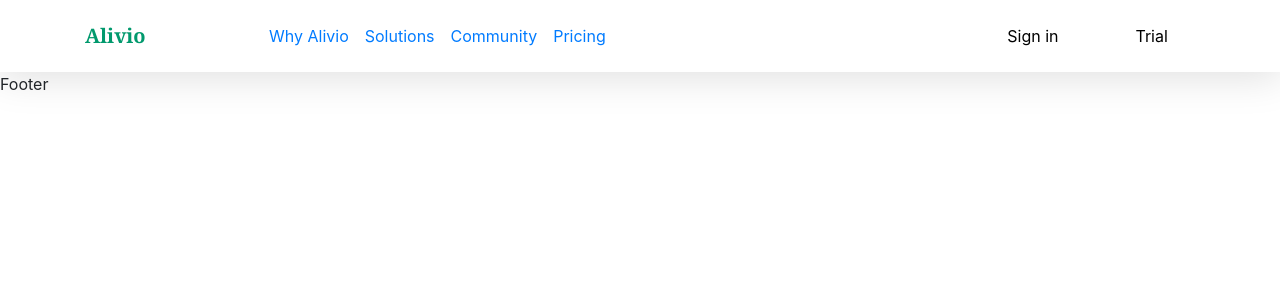
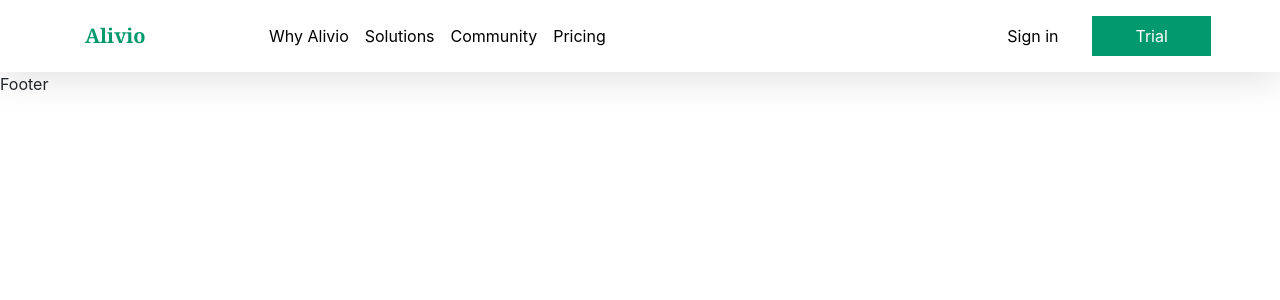
Before and after one commit to 404th/quadrade, a React (Create React App) app: page / in a window 1280 px wide. Shown: the top 300 px of the page. Built offline with nearby package versions, Linux system fonts and the light colour scheme.

Commit message:
Something

```diff
--- a/src/components/header/Header.css
+++ b/src/components/header/Header.css
@@ -9,6 +9,7 @@ header .nav {
   background-color: transparent;
 }
 
+/* BRAND */
 .navbar_brand_logo span {
   color: #01996D;
   font-weight: bold;
@@ -21,6 +22,17 @@ header .nav {
   flex-wrap: wrap !important;
 }
 
+/* NAVIGATION BUTTONS */
+.navigation_button_li a {
+  text-decoration: none !important;
+  color: black;
+}
+
+.navigation_button_li a:before {
+  content: '';
+}
+
+/* FORM BUTTONS */
 .navbar_forma_item {
   width: 50%;
   height: 100%;
@@ -32,3 +44,12 @@ header .nav {
   align-items: center;
   color: black;
 }
+
+.navbar_forma_item:nth-child(1) a {
+  color: black;
+}
+
+.navbar_forma_item:nth-child(2) a {
+  color: #fff;
+  background-color: #01996D;
+}
--- a/src/components/header/Header.jsx
+++ b/src/components/header/Header.jsx
@@ -9,7 +9,7 @@ const Header = () => {
     return (
       NavigationButtons.map( (item, i) => {
         return (
-          <li className='nav-item' key={i} >
+          <li className='nav-item navigation_button_li' key={i} >
             <NavLink className='nav-link' to={ item[1] } >{ item[0] }</NavLink>
           </li>
         )
@@ -34,10 +34,10 @@ const Header = () => {
           </ul>
           <ul className='navbar-nav navbar_forma p-0 col-3'>
             <li className='nav-item navbar_forma_item' >
-              <NavLink className='nav-link' to='/signIn'>Sign in</NavLink>
+              <NavLink className='nav-link signIn' to='/signIn'>Sign in</NavLink>
             </li>
             <li className='nav-item navbar_forma_item' >
-              <NavLink className='nav-link' to='/trial'>Trial</NavLink>
+              <NavLink className='nav-link trial' to='/trial'>Trial</NavLink>
             </li>
           </ul>
         </div>
@@ -46,26 +46,4 @@ const Header = () => {
   )
 }
 
-{/* <nav class="navbar navbar-expand-md bg-dark navbar-dark">
-  <a class="navbar-brand" href="#">Navbar</a>
-
-  <button class="navbar-toggler" type="button" data-toggle="collapse" data-target="#collapsibleNavbar">
-    <span class="navbar-toggler-icon"></span>
-  </button>
-
-  <div class="collapse navbar-collapse" id="collapsibleNavbar">
-    <ul class="navbar-nav">
-      <li class="nav-item">
-        <a class="nav-link" href="#">Link</a>
-      </li>
-      <li class="nav-item">
-        <a class="nav-link" href="#">Link</a>
-      </li>
-      <li class="nav-item">
-        <a class="nav-link" href="#">Link</a>
-      </li>
-    </ul>
-  </div>
-</nav> */}
-
 export default Header
```
